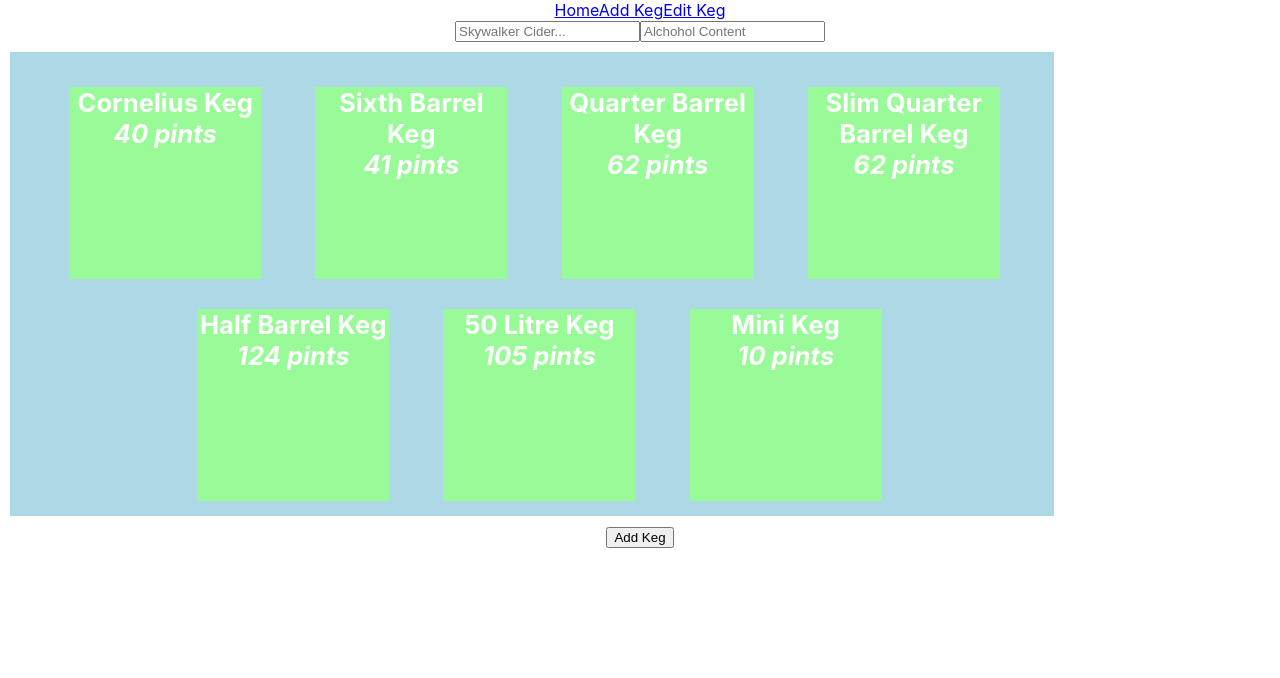
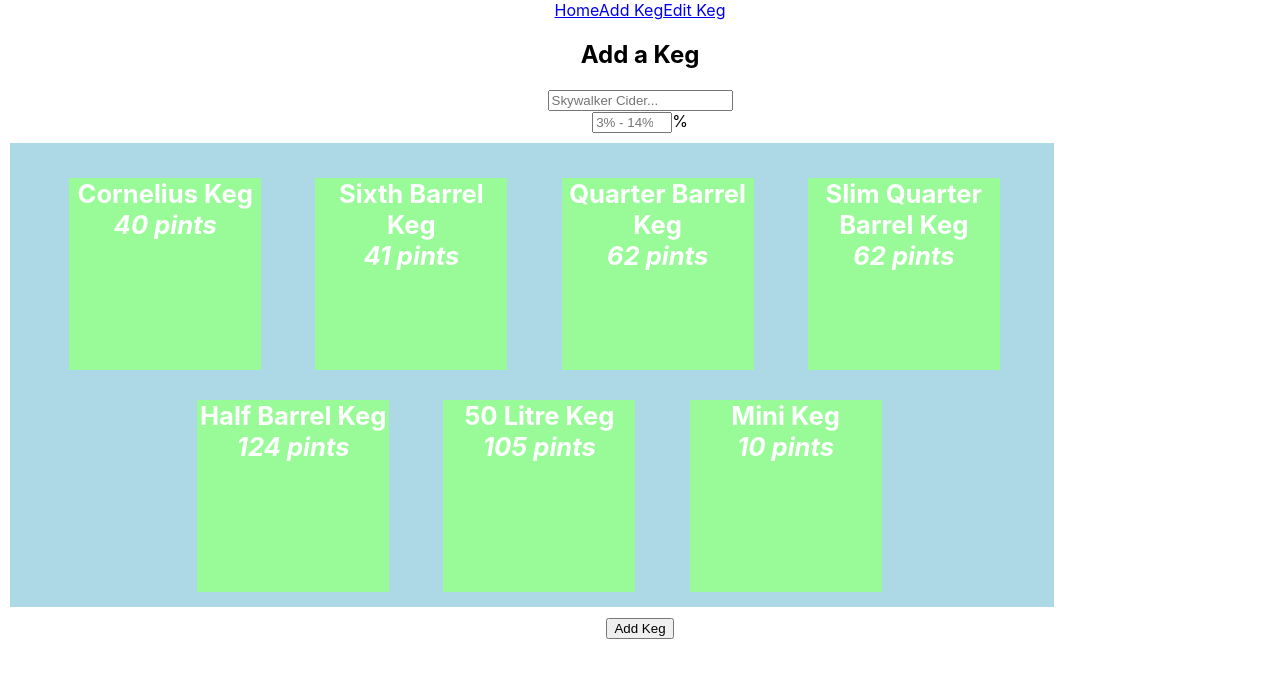
Before and after one commit to vstankatz/DathKegerator, a React (Create React App) app: page /#/addkeg in a window 1280 px wide. Shown: the top 678 px of the page. Built offline with nearby package versions, Linux system fonts and the light colour scheme.

Commit message:
Add divs and title section.

```diff
--- a/src/components/AddKeg.jsx
+++ b/src/components/AddKeg.jsx
@@ -4,15 +4,28 @@ import './AddKeg.css';
 function AddKeg() {
   return (
     <div className="addKegDiv">
-    <form>
+    <form className='form'>
+    <div class='formTitle'>
+    <h2>Add a Keg</h2>
+    </div>
+    <div className='nameDiv'>
     <input
     type='text'
     id='name'
     placeholder='Skywalker Cider...'/>
+    </div>
+    <div className='numberDiv'>
+    <label>
     <input
-    type='text'
+    type='number'
     id='content'
-    placeholder='Alchohol Content'/>
+    placeholder='3% - 14%'
+    step=".01"
+    min='3'
+    max='14'/>
+    %
+    </label>
+    </div>
     <div className='addRadio'>
     <label className='cornelius'>
     <input
@@ -77,7 +90,9 @@ function AddKeg() {
     value='mini'/>
     <span className='allSpan'><span className='bigSpan'>Mini Keg <span className='smallSpan'>10 pints</span></span></span></label>
     </div>
+    <div className='buttonDiv'>
     <button type='submit'>Add Keg</button>
+    </div>
     </form>
     </div>
   );
```
